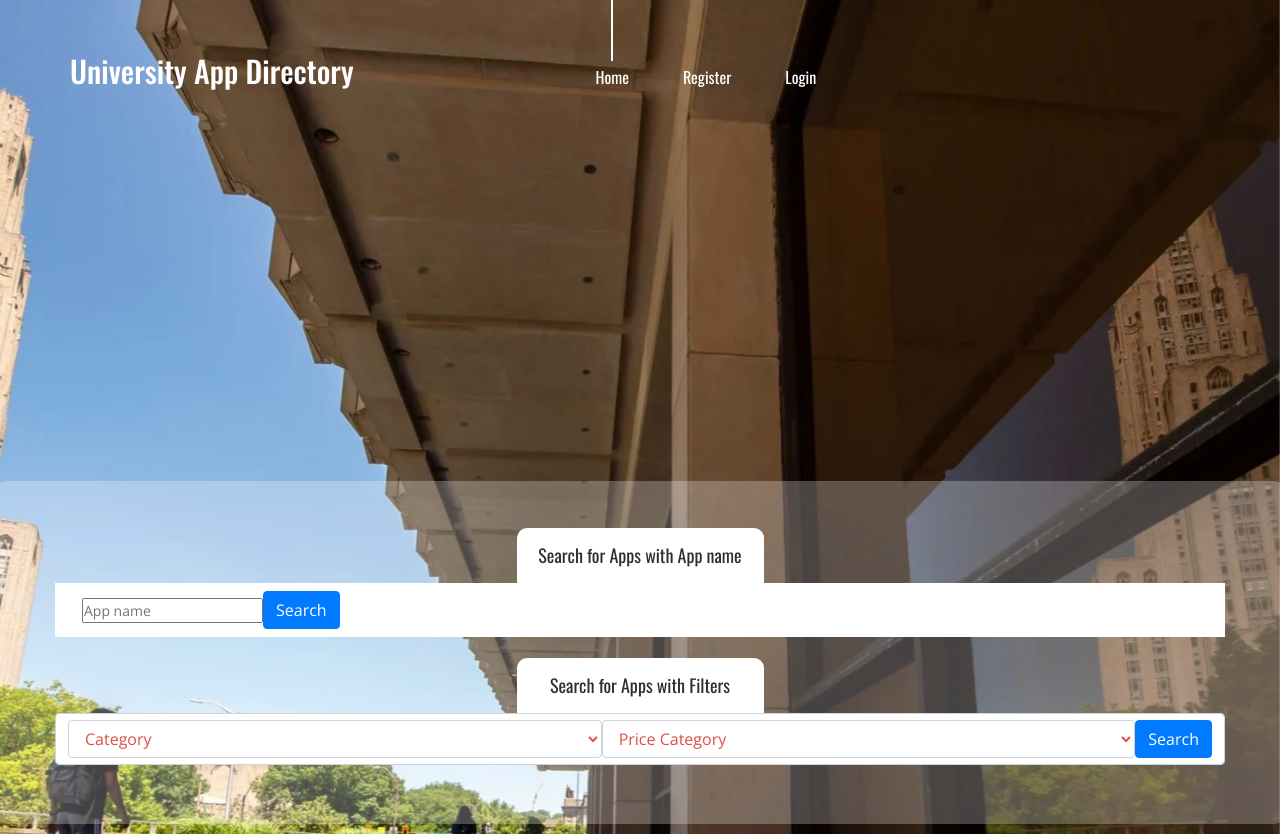
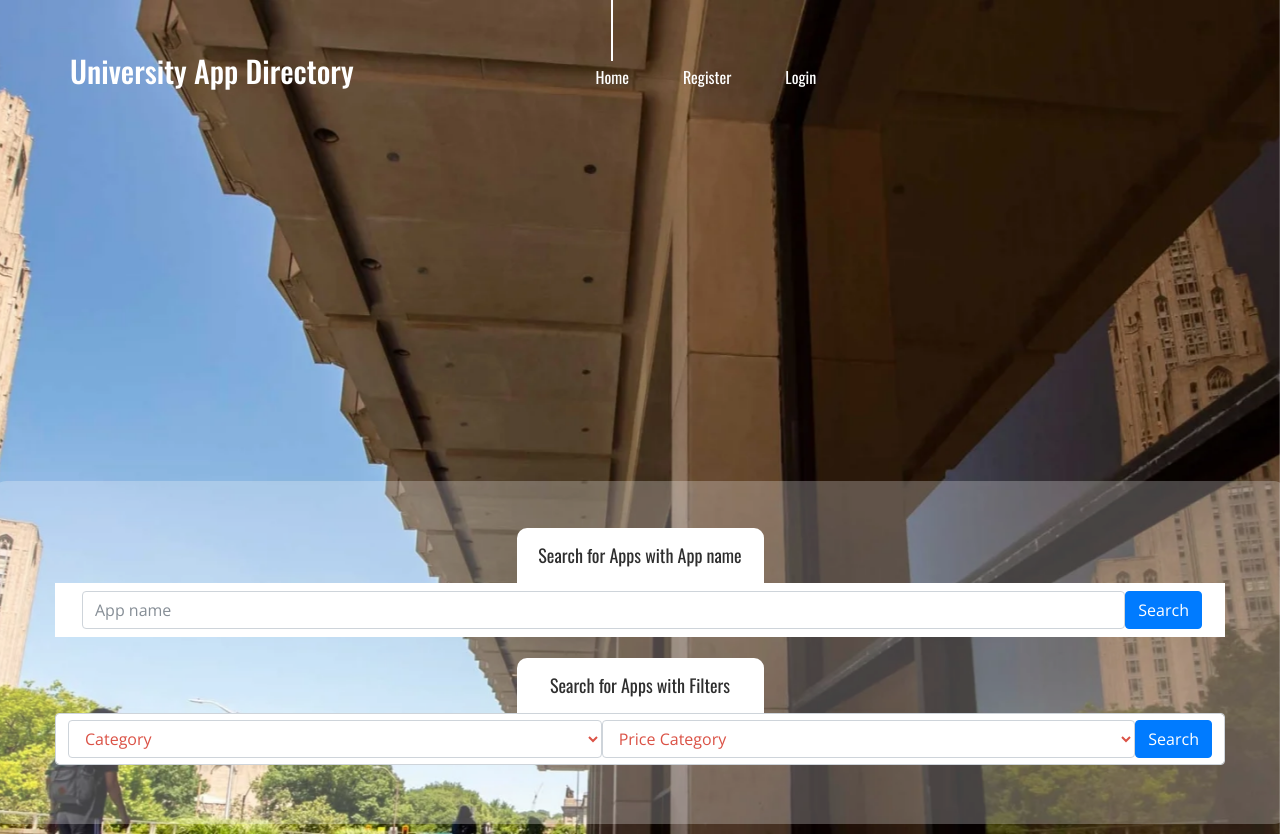
Before and after one commit to mdinesh7/University_App_Directory, a Django app: page / in a window 1280 px wide. Shown: the top 838 px of the page. Run offline with Django 4.2, Linux system fonts and the light colour scheme; data comes from the database, SQL or seed files in the repository; some libraries are stand-ins or nearby versions.

Commit message:
Css Fix #6

```diff
--- a/templates/index.html
+++ b/templates/index.html
@@ -85,7 +85,7 @@
                             <div class="home_search_content">
                                 <form action="/appinfo/" method="get">
                                     <div class="d-flex align-items-center">
-                                        <input type="text" placeholder="App name" name="name"
+                                        <input type="text" class="form-control" placeholder="App name" name="name"
                                             required="required">
                                         <input type="Submit" value="Search" class="btn btn-primary">
                                     </div>
```
